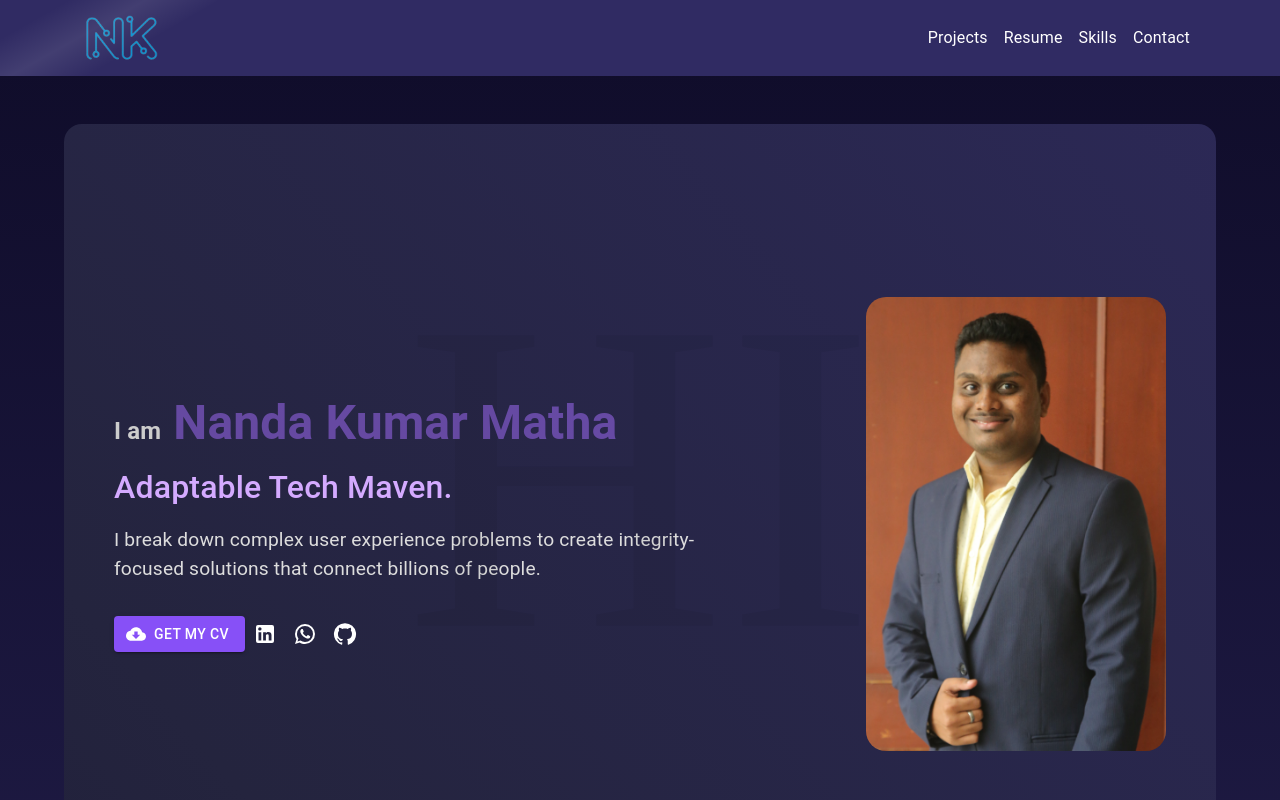
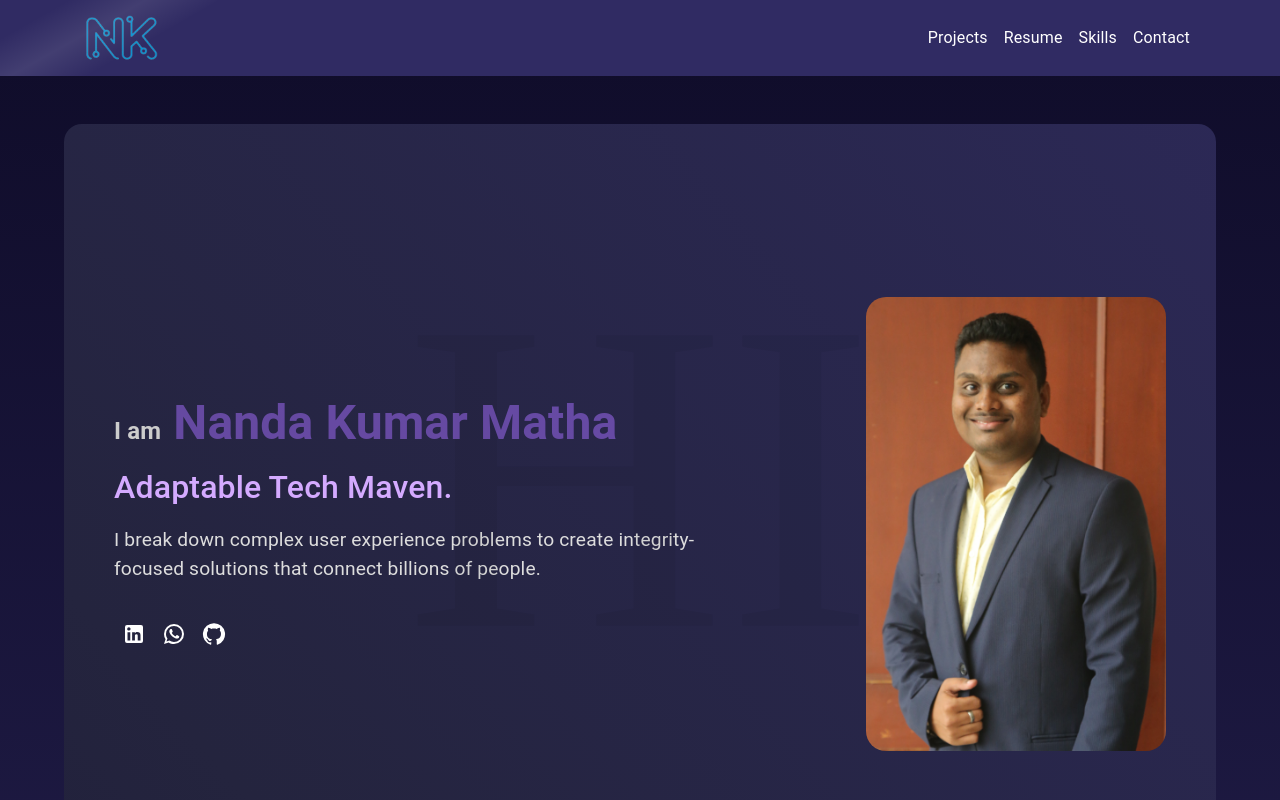
Before and after one commit to NandaKumarMatha/nandakumarmatha.github.io, a React (Create React App) app: page / in a window 1280 px wide. Shown: the top 800 px of the page. Built offline with nearby package versions, Linux system fonts and the light colour scheme.

Commit message:
refactor: comment out CV button in Hero component for future use

```diff
--- a/src/components/Home.js
+++ b/src/components/Home.js
@@ -22,9 +22,9 @@ const Hero = () => {
           connect billions of people.
         </p>
         <div className="hero-buttons">
-        <Button variant="contained" color="primary" startIcon={<CloudDownload />}>
+        {/* <Button variant="contained" color="primary" startIcon={<CloudDownload />}>
             Get My CV
-        </Button>
+        </Button>  */}
         <IconButton className="home-iconButton lki" href="https://www.linkedin.com/in/nandakumar-matha" target="_blank">
             <LinkedIn />
         </IconButton>
```
